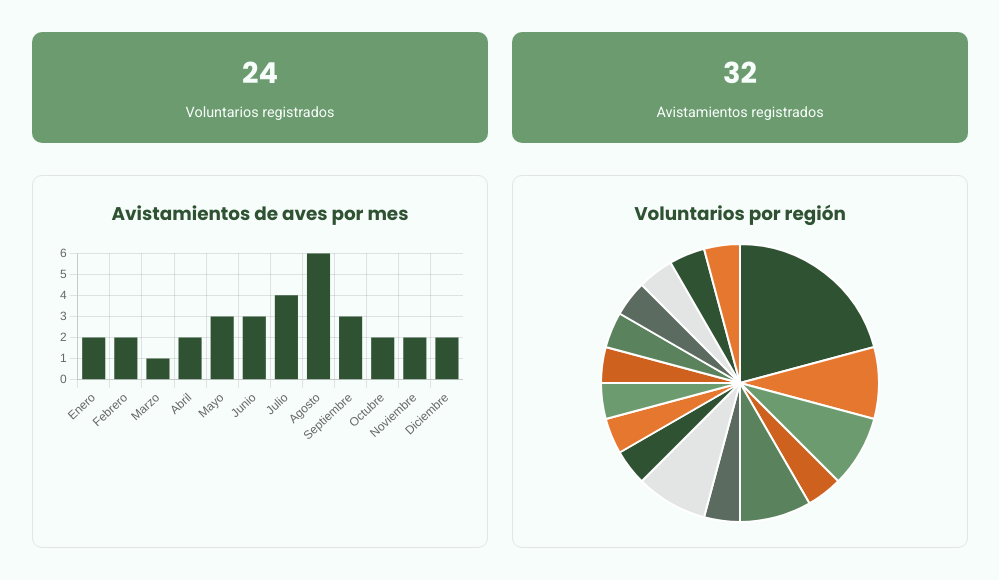
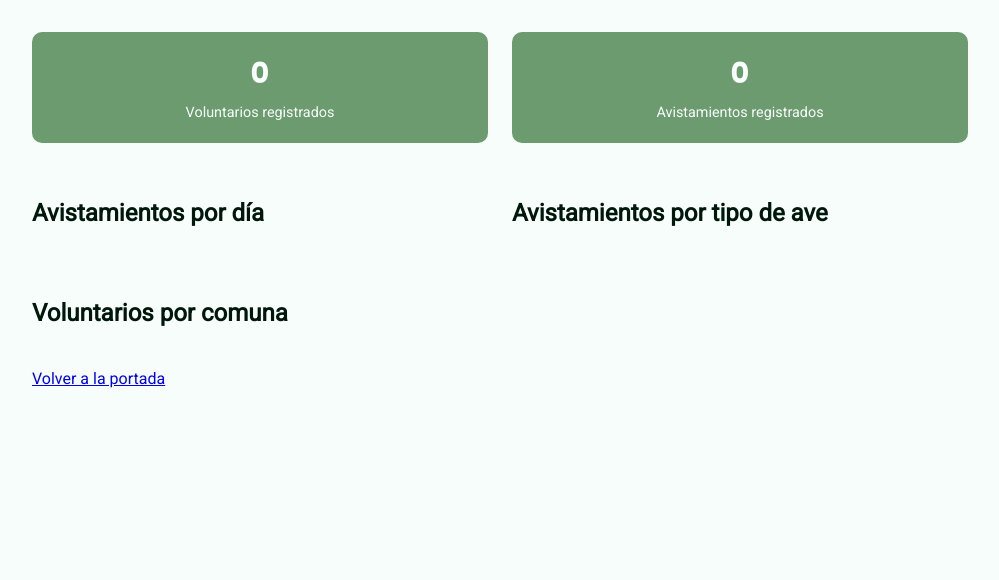
Before and after one commit to Diego2173/desarrollo_web_diego_mancilla, a Flask app: page /estadisticas in a window 1280 px wide. Shown: the part 250-830 px from the top of the page, without its empty margins (140-1139 px from the left). After the commit the page ends 638 px from the top, so only its background shows below. Run offline with Flask 3, Linux system fonts and the light colour scheme; some libraries are stand-ins or nearby versions.

Commit message:
feat: Added API endpoints for indicators and graphs and updated 'estadisticas.html'

```diff
--- a/app.py
+++ b/app.py
@@ -341,5 +341,31 @@ def create_comentario(aid):
 def estadisticas():
     return render_template("estadisticas/estadisticas.html")
 
+# Rutas para los indicadores
+@app.route("/api/estadisticas/indicadores")
+def api_indicadores():
+    return jsonify({
+        "voluntarios": db.count_voluntarios(),
+        "avistamientos": db.count_avistamientos()
+        })
+
+# Rutas para los gráficos
+@app.route("/api/estadisticas/avistamientos-por-dia")
+def api_avistamientos_por_dia():
+    return jsonify(
+        [{"fecha": str(dia), "total": total} for dia, total in db.count_avistamientos_por_dia()]
+        )
+@app.route("/api/estadisticas/avistamientos-por-ave")
+def api_avistamientos_por_ave():
+    return jsonify(
+        [{"ave": ave, "total": total} for ave, total in db.count_avistamientos_por_ave()]
+        )
+
+@app.route("/api/estadisticas/voluntarios-por-comuna")
+def api_voluntarios_por_comuna():
+    return jsonify(
+        [{"comuna": comuna, "total": total} for comuna, total in db.count_voluntarios_por_comuna()]
+        )
+
 if __name__ == "__main__":
     app.run(debug=True)
--- a/database/db.py
+++ b/database/db.py
@@ -216,6 +216,47 @@ def get_avistamiento(id_):
     finally:
         session.close()
 
+# --- Estadisticas ---
+def count_voluntarios():
+    session = SessionLocal()
+    try:
+        return session.query(func.count(Voluntario.id)).scalar()
+    finally:
+        session.close()
+
+def count_avistamientos_por_dia():
+    session = SessionLocal()
+    try:
+        dia = func.date(Avistamiento.fecha_hora)
+        return (session.query(dia, func.count(Avistamiento.id))
+                              .group_by(dia)
+                              .order_by(dia)
+                              .all())
+    finally:
+        session.close()
+
+def count_avistamientos_por_ave():
+    session = SessionLocal()
+    try:
+        total = func.count(Avistamiento.id)
+        return (session.query(Ave.nombre, total)
+                .join(Avistamiento, Avistamiento.ave_id == Ave.id)
+                .group_by(Ave.id, Ave.nombre)
+                .order_by(total.desc(), Ave.nombre)
+                .all())
+    finally:
+        session.close()
+
+def count_voluntarios_por_comuna():
+    session = SessionLocal()
+    try:
+        return (session.query(Comuna.nombre, func.count(Voluntario.id))
+                .join(Voluntario, Voluntario.comuna_id == Comuna.id)
+                .group_by(Comuna.id, Comuna.nombre)
+                .order_by(Comuna.nombre)
+                .all())
+    finally:
+        session.close()
 # ------ Ave del día ------
 # Note that aves_con_registro gets an ave that has at least a file asociated
 def count_aves_con_registro():
--- a/templates/estadisticas/estadisticas.html
+++ b/templates/estadisticas/estadisticas.html
@@ -13,7 +13,7 @@
 
 {% block content %}
   <!-- section: indicadores-->
-   <div class="indicators">
+   <div class="indicators" data-url="{{ url_for('api_indicadores') }}">
       <article class="indicator">
           <h2 id="volunteer-counter">0</h2>
           <p>Voluntarios registrados</p>
@@ -27,21 +27,39 @@
 
   <!-- section: gráficos-->
   <div class="graphs">
-      <article class="graph-sightings-by-month">
-          <h2>Avistamientos de aves por mes</h2>
-          <canvas id="graph-sightings-by-month" role="img" aria-label="Gráfico de barras de avistamientos por mes"></canvas>
+      <article class="graph">
+          <h2>Avistamientos por día</h2>
+          <div id="graph-sightings-by-day" class="graph-area" role="img"
+               aria-label="Gráfico de líneas de avistamientos por día"
+               data-url="{{ url_for('api_avistamientos_por_dia') }}"></div>
       </article>
 
-      <article class="graph-volunteers-regions">
-          <h2>Voluntarios por región</h2>
-          <canvas id="graph-volunteers-regions" role="img" aria-label="Gráfico de torta de voluntarios por región"></canvas>
+      <article class="graph">
+          <h2>Avistamientos por tipo de ave</h2>
+          <div id="graph-sightings-by-bird" class="graph-area" role="img"
+               aria-label="Gráfico de torta de avistamientos por tipo de ave"
+               data-url="{{ url_for('api_avistamientos_por_ave') }}"></div>
+          <div id="legend-sightings-by-bird" class="graph-legend"></div>
+      </article>
+
+      <article class="graph graph-wide">
+          <h2>Voluntarios por comuna</h2>
+          <div id="graph-volunteers-by-commune" class="graph-area" role="img"
+               aria-label="Gráfico de barras de voluntarios por comuna"
+               data-url="{{ url_for('api_voluntarios_por_comuna') }}"></div>
       </article>
   </div>
+
+  <p><a class="volver" href="{{ url_for('index') }}">Volver a la portada</a></p>
 {% endblock %}
 
 {% block scripts %}
-<script src="https://cdnjs.cloudflare.com/ajax/libs/Chart.js/4.4.1/chart.umd.min.js"></script>
-<script src="{{ url_for('static', filename='js/dataConst.js') }}"></script>
-<script src="{{ url_for('static', filename='js/data.js') }}"></script>
+<!-- Cargar jQuery y Flot-->
+<script src="https://code.jquery.com/jquery-3.6.0.min.js"></script>
+<script src="https://cdn.jsdelivr.net/npm/flot@0.8.3/jquery.flot.js"></script>
+<script src="https://cdn.jsdelivr.net/npm/flot@0.8.3/jquery.flot.time.js"></script>
+<script src="https://cdn.jsdelivr.net/npm/flot@0.8.3/jquery.flot.categories.js"></script>
+<script src="https://cdn.jsdelivr.net/npm/flot@0.8.3/jquery.flot.pie.js"></script>
+
 <script src="{{ url_for('static', filename='js/estadisticas/estadisticas.js') }}"></script>
 {% endblock %}
```
